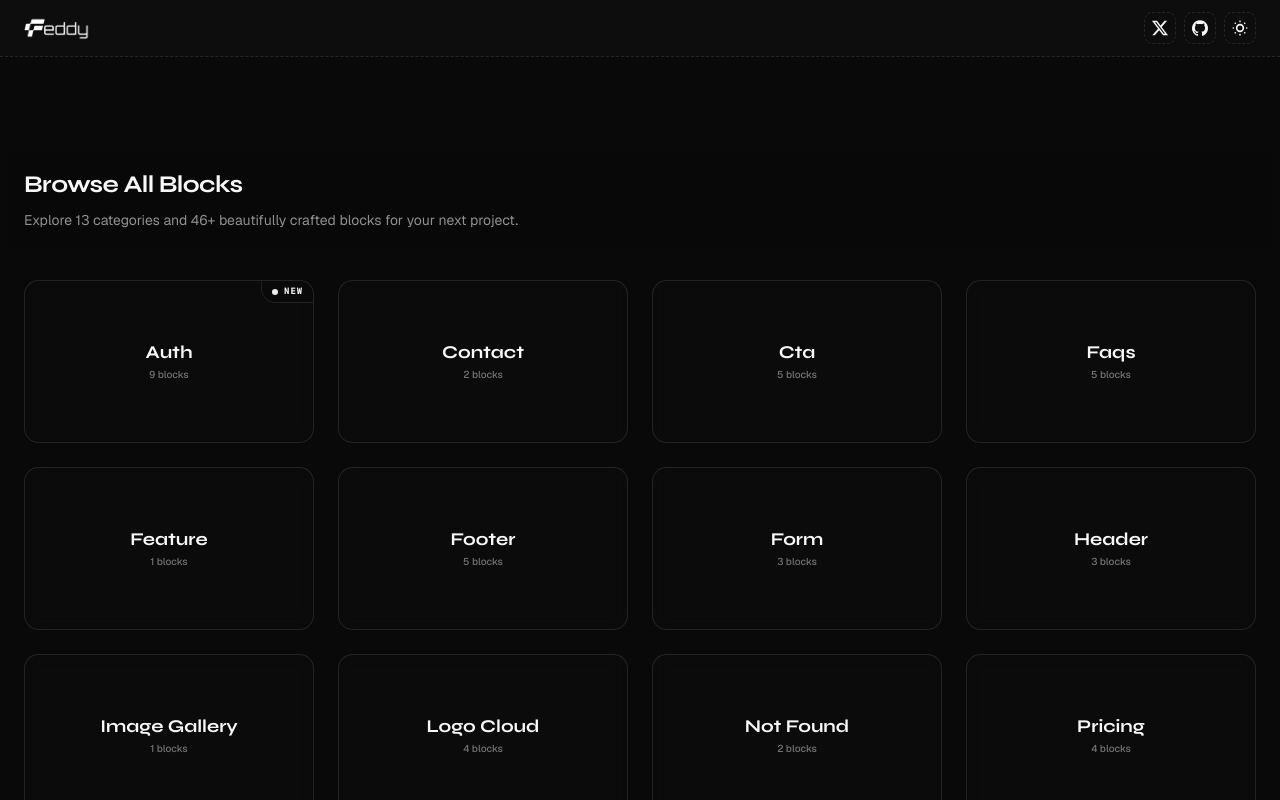
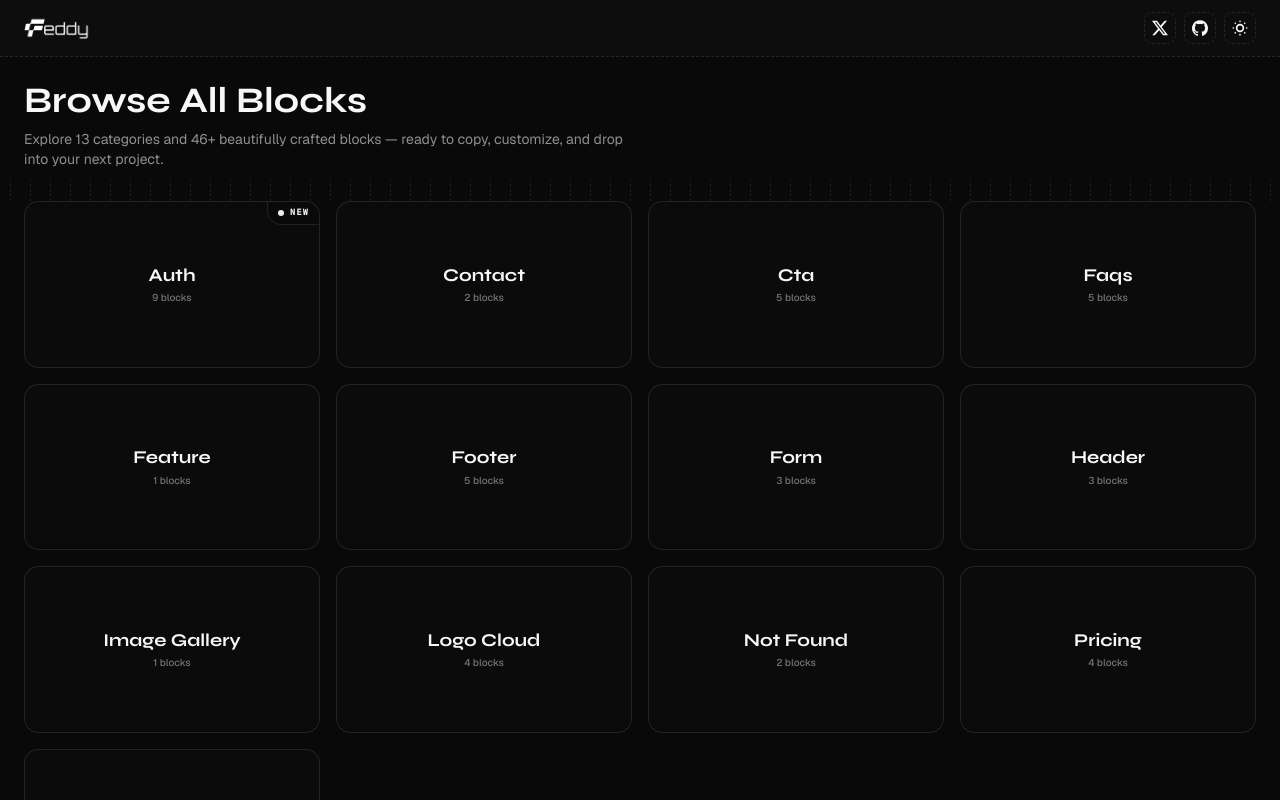
Before and after one commit to arkcabin/freddy-ui, a Next.js app: page /blocks in a window 1280 px wide. Shown: the top 800 px of the page. Built offline with nearby package versions, Linux system fonts and the light colour scheme.

Commit message:
refactor: update blocks page header and background pattern, and remove the legacy category redirect.

```diff
--- a/app/(app)/[cat]/page.tsx
+++ /dev/null
@@ -1,15 +0,0 @@
-import { redirect } from "next/navigation";
-import { getAllCategories } from "@/lib/utils/blocks-data";
-
-export function generateStaticParams() {
-  const cats = getAllCategories();
-  return cats.map((cat) => ({
-    cat: cat.id,
-  }));
-}
-
-// Redirect old /{cat} URLs to /blocks/{cat} for backward compatibility
-export default async function OldCatRedirect({ params }: PageProps<"/[cat]">) {
-  const { cat } = await params;
-  redirect(`/blocks/${cat}`);
-}
--- a/app/(app)/blocks/page.tsx
+++ b/app/(app)/blocks/page.tsx
@@ -1,7 +1,6 @@
 import { getAllCategories, getTotalBlocksCount } from "@/lib/utils/blocks-data";
 import { CategoryCard } from "@/components/category-card";
-import { SectionHeader } from "@/components/section-header";
-import { GridPattern } from "@/components/sheard";
+import { DashedLines } from "@/components/sheard";
 import { constructMetadata } from "@/lib/metadata";
 
 export const metadata = constructMetadata({
@@ -12,27 +11,32 @@ export const metadata = constructMetadata({
 
 export default function BlocksPage() {
   const categories = getAllCategories();
+  const totalBlocks = getTotalBlocksCount();
 
   return (
-    <div className="relative min-h-screen overflow-hidden">
-      <GridPattern
-        className="opacity-20 mask-[radial-gradient(100%_100%_at_top_right,var(--foreground),transparent)]"
-        width={40}
-        height={40}
-        strokeDasharray="2 2"
-      />
+    <>
+      {/* Page header — matches [cat]/page.tsx style */}
+      <div className="cpx max-w-2xl space-y-2 pt-6">
+        <h1 className="font-bold font-heading text-3xl sm:text-4xl text-foreground">
+          Browse All Blocks
+        </h1>
+        <p className="text-muted-foreground text-sm">
+          Explore {categories.length} categories and {totalBlocks}+ beautifully
+          crafted blocks — ready to copy, customize, and drop into your next
+          project.
+        </p>
+      </div>
 
-      <div className="relative z-10 cpx py-16 lg:py-24">
-        <SectionHeader
-          title="Browse All Blocks"
-          subtitle={`Explore ${categories.length} categories and ${getTotalBlocksCount()}+ beautifully crafted blocks for your next project.`}
-        />
-        <div className="grid grid-cols-1 gap-6 sm:grid-cols-2 lg:grid-cols-4">
+      <DashedLines className="h-8 [mask-image:linear-gradient(to_bottom,transparent,var(--background),var(--background))]" />
+
+      {/* Category grid */}
+      <div className="cpx pb-16">
+        <div className="grid grid-cols-1 gap-4 sm:grid-cols-2 lg:grid-cols-3 xl:grid-cols-4">
           {categories.map((category, index) => (
             <CategoryCard key={category.id} index={index} {...category} />
           ))}
         </div>
       </div>
-    </div>
+    </>
   );
 }
```
